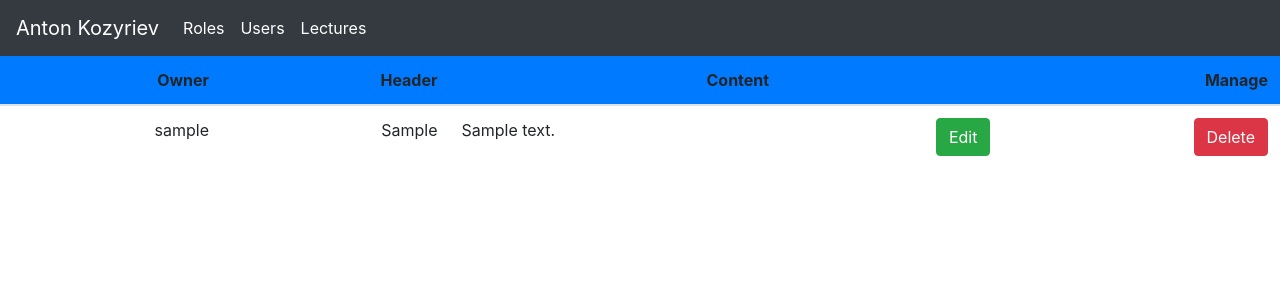
After one commit to kaydotdev/in-a-word-bot, a Flask app: page /lecture in a window 1280 px wide. The commit adds this page. Shown: the top 300 px of the page. Run offline with Flask 2, Linux system fonts and the light colour scheme; tables that the repository leaves empty hold one stand-in row (values such as "Sample post"); some libraries are stand-ins or nearby versions.

Commit message:
Create lecture entity page

```diff
--- a/Laboratory2/src/LecturebotAPI/app.py
+++ b/Laboratory2/src/LecturebotAPI/app.py
@@ -1,7 +1,7 @@
 from flask import Flask, render_template, request, redirect, url_for
 
 from LecturebotDAL.repository import Repository
-from LecturebotDAL.models import Role, User
+from LecturebotDAL.models import Role, User, Lecture
 
 from LecturebotDAL.dbcontext import *
 
@@ -28,3 +28,11 @@ def list_users():
     users = repository.get_all(User.User)
 
     return render_template('user.html', users=users)
+
+
+@app.route('/lecture', methods=['GET'])
+def list_lectures():
+    repository = Repository.Repository(session, ModelBase, DBEngine)
+    lectures = repository.get_all(Lecture.Lecture)
+
+    return render_template('lecture.html', lectures=lectures)
--- /dev/null
+++ b/Laboratory2/src/LecturebotAPI/templates/lecture.html
@@ -0,0 +1,39 @@
+{% extends "navigation.html" %}
+
+{% block content %}
+
+<style>
+    table.table {
+        margin-top: 3.45rem;
+        text-align: right;
+    }
+
+    td.lecture-content {
+        text-align: left;
+    }
+</style>
+
+<table class="table">
+  <thead>
+    <tr class="bg-primary">
+        <th scope="col">Owner</th>
+        <th scope="col">Header</th>
+        <th scope="col">Content</th>
+        <th scope="col" colspan="2">Manage</th>
+    </tr>
+  </thead>
+    </tbody>
+    {% for lecture in lectures %}
+    <tr>
+        <td> {{ lecture.UserLogin }} </td>
+        <td> {{ lecture.Header }} </td>
+        <td class="lecture-content"> {{ lecture.Content }} </td>
+        <td><a href="#" class="btn btn-success">Edit</a> </td>
+        <td><a href="#" class="btn btn-danger">Delete</a> </td>
+    </tr>
+    {% endfor %}
+
+    </tbody>
+</table>
+
+{% endblock %}
--- a/Laboratory2/src/LecturebotAPI/templates/navigation.html
+++ b/Laboratory2/src/LecturebotAPI/templates/navigation.html
@@ -29,6 +29,9 @@
           <li class="nav-item active">
             <a class="nav-link" href="/user">Users</a>
           </li>
+          <li class="nav-item active">
+            <a class="nav-link" href="/lecture">Lectures</a>
+          </li>
         </ul>
       </div>
     </nav>
```
